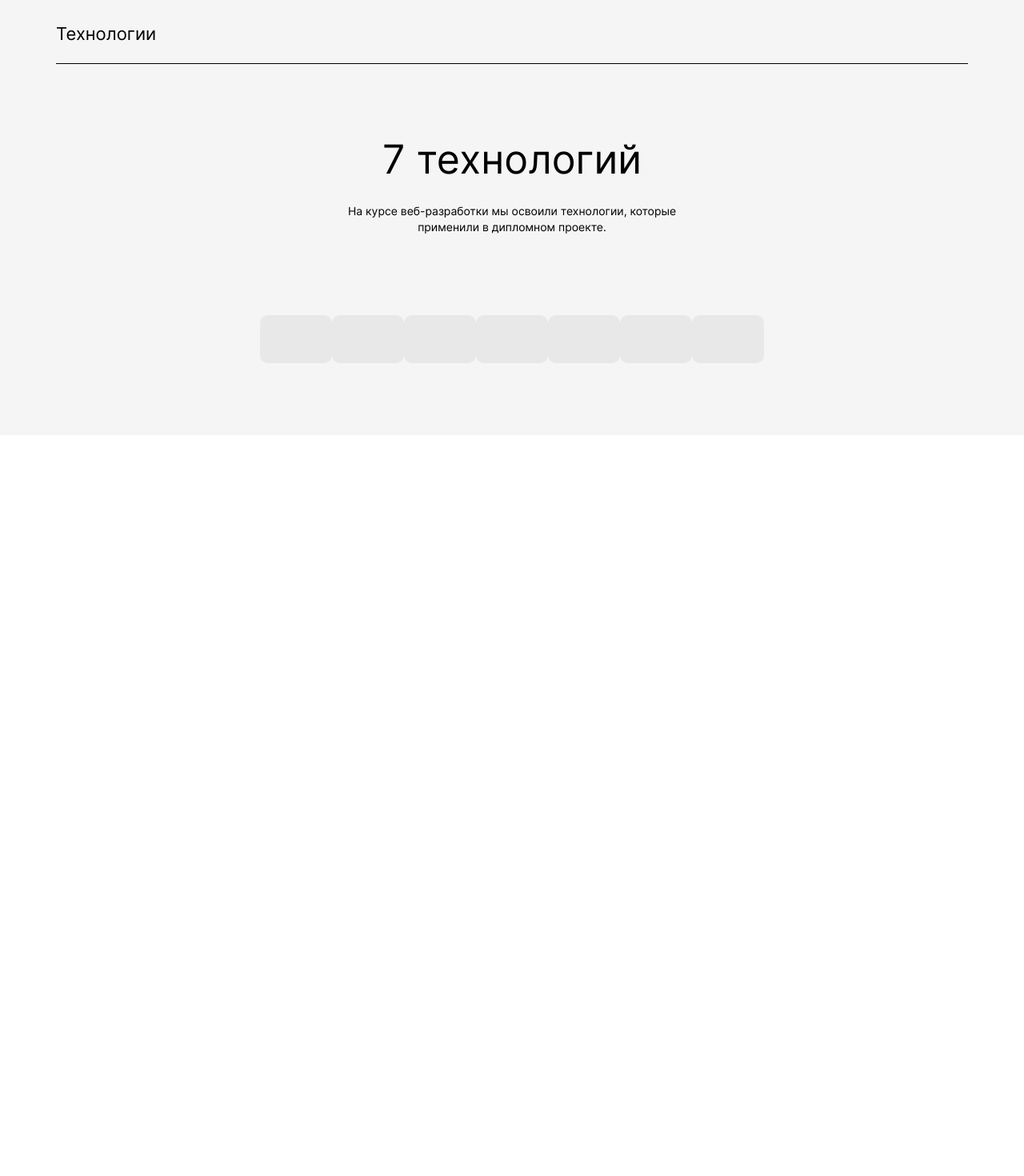
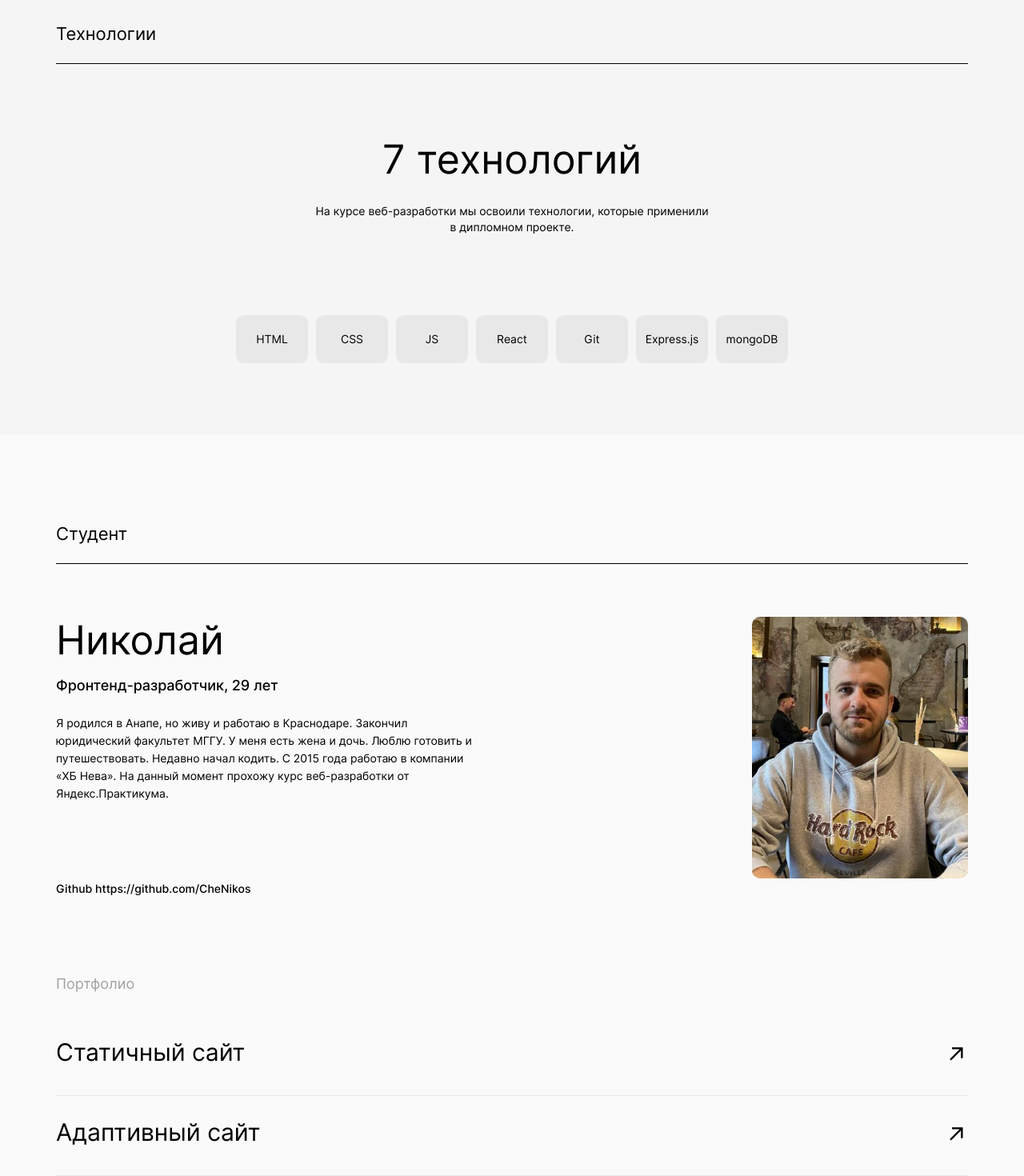
Before and after one commit to CheNikos/movies-explorer-frontend, a React (Create React App) app: page / in a window 1280 px wide. Shown: the part 1326-2796 px from the top of the page at 80% size. Before the commit the page ends 1870 px from the top, so only its background shows below. Built offline with nearby package versions, Linux system fonts and the light colour scheme.

Commit message:
Сверстал страницу Main

```diff
--- a/src/components/App/App.js
+++ b/src/components/App/App.js
@@ -5,6 +5,7 @@ import Main from "../Main/Main"
 // import SavedMovies from "../SavedMovies/SavedMovies.js"
 // import Profile from "../Profile.js"
 import Header from "../Header/Header"
+import Footer from '../Footer/Footer';
 // import Register from "../Register.js"
 // import Login from "../Register.js"
 // import Footer from "../Footer/Footer"
@@ -15,6 +16,7 @@ function App() {
     <div className='app'>
         <Header />
         <Main />
+        <Footer />
     </div>
   );
 }
--- /dev/null
+++ b/src/components/Footer/Footer.css
@@ -0,0 +1,46 @@
+.footer {
+  background: #f8f8f8;
+}
+
+.footer__text {
+  font-size: 13px;
+  font-weight: 400;
+  line-height: 16px;
+  padding-top: 79px;
+  margin: 0 auto 0 auto;
+  text-align: center;
+  color: rgba(160, 160, 160, 1);
+}
+
+.footer__line {
+  width: 1140px;
+  border-bottom: 1px solid #e8e8e8;
+  margin: 20px auto 0 auto;
+}
+
+.footer__stroke {
+  margin: 20px 0 0 70px;
+  display: flex;
+  justify-content: flex-end;
+  width: 1140px;
+}
+
+.footer__date {
+  font-size: 13px;
+  font-weight: 400;
+  line-height: 16px;
+  margin-right: auto;
+}
+
+.footer__link {
+  font-size: 13px;
+  font-weight: 400;
+  line-height: 16px;
+  margin-right: 20px;
+}
+
+.footer__link-git {
+  font-size: 13px;
+  font-weight: 400;
+  line-height: 16px;
+}
--- a/src/components/Footer/Footer.js
+++ b/src/components/Footer/Footer.js
@@ -0,0 +1,20 @@
+import "./Footer.css";
+
+export default function Footer() {
+  let today = new Date();
+  let year = today.getFullYear();
+
+  return (
+    <footer className="footer">
+      <p className="footer__text">
+        Учебный проект Яндекс.Практикум х BeatFilm.
+      </p>
+      <div className="footer__line"></div>
+      <div className="footer__stroke">
+        <p className="footer__date">&copy;{year}</p>
+        <p className="footer__link">Яндекс.Практикум</p>
+        <p className="footer__link-git">Github</p>
+      </div>
+    </footer>
+  );
+}
--- a/src/components/Header/Header.css
+++ b/src/components/Header/Header.css
@@ -4,7 +4,6 @@
   background-color: #dddee3;
   display: flex;
   justify-content: space-between;
-  text-align: center;
 }
 
 .header__logo {
@@ -24,10 +23,9 @@
   font-weight: 500;
   line-height: 16px;
   letter-spacing: 0px;
-  text-align: center;
   display: block;
-  margin-top: 0;
-  margin-bottom: 0;
+  margin-top: 8px;
+  margin-bottom: 8px;
   margin-right: 30px;
 }
 
@@ -47,6 +45,8 @@
   font-weight: 500;
   line-height: 16px;
   letter-spacing: 0px;
-  text-align: left;
+  margin-bottom: 8px;
+  margin-top: 8px;
+  text-align: center;
   color: rgba(255, 255, 255, 1);
 }
--- /dev/null
+++ b/src/components/Main/AboutMe/AboutMe.css
@@ -0,0 +1,68 @@
+.about-me {
+  background-color: #fafafa;
+}
+
+.about-me__title {
+  font-size: 22px;
+  font-weight: 400;
+  line-height: 27px;
+  text-align: left;
+  color: rgba(0, 0, 0, 1);
+  width: 600px;
+  margin-top: 0px;
+  margin-bottom: 0;
+  padding: 110px 610px 0 70px;
+}
+
+.about-me__line {
+  width: 1140px;
+  border-bottom: 1px solid black;
+  margin: 23px auto 0 auto;
+}
+
+.about-me__content {
+  display: flex;
+}
+
+.about-me__student {
+  width: 600px;
+}
+
+.about-me__name {
+  font-size: 50px;
+  font-weight: 400;
+  line-height: 58px;
+  text-align: left;
+  margin-left: 70px;
+  margin-top: 66px;
+  margin-bottom: 0;
+}
+
+.about-me__subname {
+  font-size: 18px;
+  font-weight: 500;
+  line-height: 20px;
+  margin: 18px 0 0 70px;
+}
+
+.about-me__info {
+  font-size: 14px;
+  font-weight: 400;
+  line-height: 22px;
+  margin: 26px 0 0 70px;
+}
+
+.about-me__github {
+  font-size: 14px;
+  font-weight: 500;
+  line-height: 17px;
+  margin: 99px 0 0 70px;
+}
+
+.about-me__image {
+  width: 270px;
+  height: 327px;
+  border-radius: 10px;
+  object-fit: cover;
+  margin: 66px 70px 0 auto;
+}
--- /dev/null
+++ b/src/components/Main/AboutMe/AboutMe.js
@@ -0,0 +1,26 @@
+import "./AboutMe.css";
+import photo from "../../../images/aboutme-image/108144224.jpg";
+
+export default function AboutMe() {
+  return (
+    <div className="about-me">
+      <h2 className="about-me__title">Студент</h2>
+      <div className="about-me__line"></div>
+      <div className="about-me__content">
+        <div className="about-me__student">
+          <h3 className="about-me__name">Николай</h3>
+          <p className="about-me__subname">Фронтенд-разработчик, 29 лет</p>
+          <p className="about-me__info">
+            Я родился в Анапе, но живу и работаю в Краснодаре. Закончил
+            юридический факультет МГГУ. У меня есть жена и дочь. Люблю готовить
+            и путешествовать. Недавно начал кодить. С 2015 года работаю в
+            компании «ХБ Нева». На данный момент прохожу курс веб-разработки от
+            Яндекс.Практикума.
+          </p>
+          <p className="about-me__github">Github https://github.com/CheNikos</p>
+        </div>
+        <img src={photo} className="about-me__image" alt="Моё фото" />
+      </div>
+    </div>
+  );
+}
--- a/src/components/Main/Main.js
+++ b/src/components/Main/Main.js
@@ -2,6 +2,8 @@ import './Main.css';
 import Promo from "./Promo/Promo"
 import AboutProject from "./AboutProject/AboutProject"
 import Techs from "./Techs/Techs"
+import AboutMe from "./AboutMe/AboutMe"
+import Portfolio from './Portfolio/Portfolio';
 
 export default function Main() {
 
@@ -10,6 +12,8 @@ export default function Main() {
         <Promo />
         <AboutProject />
         <Techs />
+        <AboutMe />
+        <Portfolio />
     </section>
   );
 }
--- /dev/null
+++ b/src/components/Main/Portfolio/Portfolio.css
@@ -0,0 +1,41 @@
+.portfolio {
+  background-color: #fafafa;
+  padding-top: 101px;
+  padding-bottom: 125px;
+}
+
+.portfolio__title {
+  font-size: 18px;
+  font-weight: 400;
+  line-height: 20px;
+  margin: 0 0 0 70px;
+  padding-bottom: 30px;
+  color: rgba(160, 160, 160, 1);
+}
+
+.portfolio__website {
+  width: 1140px;
+  margin: 20px 0 0 70px;
+  display: flex;
+  justify-content: space-between;
+}
+
+.portfolio__text {
+  font-size: 30px;
+  font-weight: 400;
+  line-height: 50px;
+  margin-top: 0;
+  margin-bottom: 0;
+}
+
+.portfolio__cursor {
+  font-size: 30px;
+  font-weight: 400;
+  line-height: 60px;
+}
+
+.portfolio__line {
+  width: 1140px;
+  border-bottom: 1px solid #e8e8e8;
+  margin: 19px auto 0 auto;
+}
--- /dev/null
+++ b/src/components/Main/Portfolio/Portfolio.js
@@ -0,0 +1,23 @@
+import "./Portfolio.css";
+
+export default function Portfolio() {
+  return (
+    <div className="portfolio">
+        <h2 className="portfolio__title">Портфолио</h2>
+        <div className="portfolio__website">
+            <h3 className="portfolio__text">Статичный сайт</h3>
+            <div className="portfolio__cursor">↗</div>
+        </div>
+        <div className="portfolio__line"></div>
+        <div className="portfolio__website">
+            <h3 className="portfolio__text">Адаптивный сайт</h3>
+            <div className="portfolio__cursor">↗</div>
+        </div>
+        <div className="portfolio__line"></div>
+        <div className="portfolio__website">
+            <h3 className="portfolio__text">Одностраничное приложение</h3>
+            <div className="portfolio__cursor">↗</div>
+        </div>
+    </div>
+  );
+}
--- a/src/components/Main/Techs/Techs.css
+++ b/src/components/Main/Techs/Techs.css
@@ -34,7 +34,7 @@
   font-size: 14px;
   font-weight: 400;
   line-height: 20px;
-  width: 460px;
+  width: 491px;
   margin: 26px auto 0 auto;
   text-align: center;
   margin-bottom: 0;
@@ -42,15 +42,16 @@
 
 .techs__content {
   padding-top: 100px;
-  display: flex;
-  height: 90px;
   margin: auto;
 }
 
 .techs__conteiner {
   list-style-type: none;
-  display: inline-flex;
-  margin: 0 auto 0 auto;
+  display: grid;
+  grid-template-columns: 90px 90px 90px 90px 90px 90px 90px;
+  grid-template-rows: 60px;
+  gap: 10px;
+  margin: 0 295px 0 295px;
   padding-left: 0;
 }
 
@@ -59,5 +60,14 @@
   width: 90px;
   height: 60px;
   border-radius: 10px;
-  background-color: #E8E8E8;
+  background-color: #e8e8e8;
 }
+
+.techs__stack-text {
+  font-size: 14px;
+  font-weight: 400;
+  line-height: 17px;
+  text-align: center;
+  margin-top: 21px;
+  margin-bottom: 22px;
+}
--- a/src/components/Main/Techs/Techs.js
+++ b/src/components/Main/Techs/Techs.js
@@ -9,13 +9,13 @@ export default function Promo() {
         <p className="techs__text">На курсе веб-разработки мы освоили технологии, которые применили в дипломном проекте.</p>
         <div className="techs__content">
             <ul className="techs__conteiner">
-                <li className="techs__stack"></li>
-                <li className="techs__stack"></li>
-                <li className="techs__stack"></li>
-                <li className="techs__stack"></li>
-                <li className="techs__stack"></li>
-                <li className="techs__stack"></li>
-                <li className="techs__stack"></li>
+                <li className="techs__stack"><p className="techs__stack-text">HTML</p></li>
+                <li className="techs__stack"><p className="techs__stack-text">CSS</p></li>
+                <li className="techs__stack"><p className="techs__stack-text">JS</p></li>
+                <li className="techs__stack"><p className="techs__stack-text">React</p></li>
+                <li className="techs__stack"><p className="techs__stack-text">Git</p></li>
+                <li className="techs__stack"><p className="techs__stack-text">Express.js</p></li>
+                <li className="techs__stack"><p className="techs__stack-text">mongoDB</p></li>
             </ul>
         </div>
     </div>
```
Also changed, not shown: src/images/aboutme-image/108144224.jpg (added).
